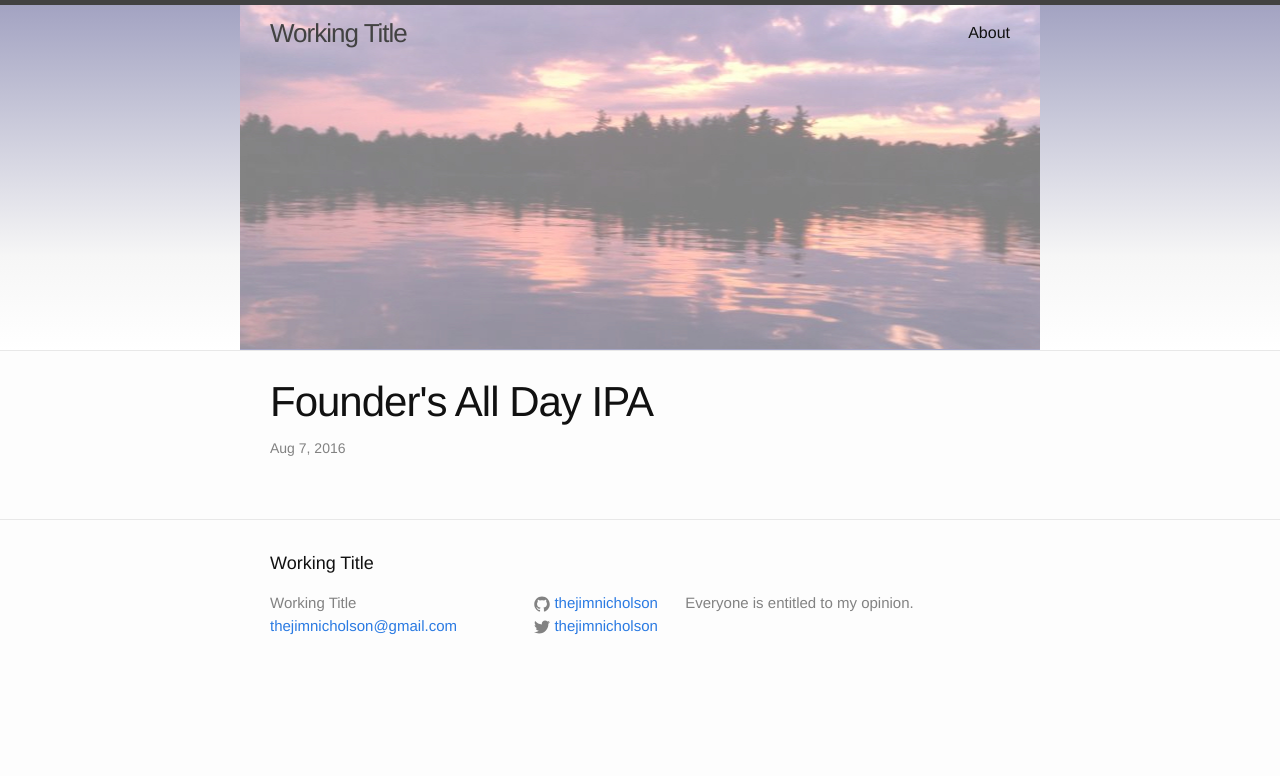
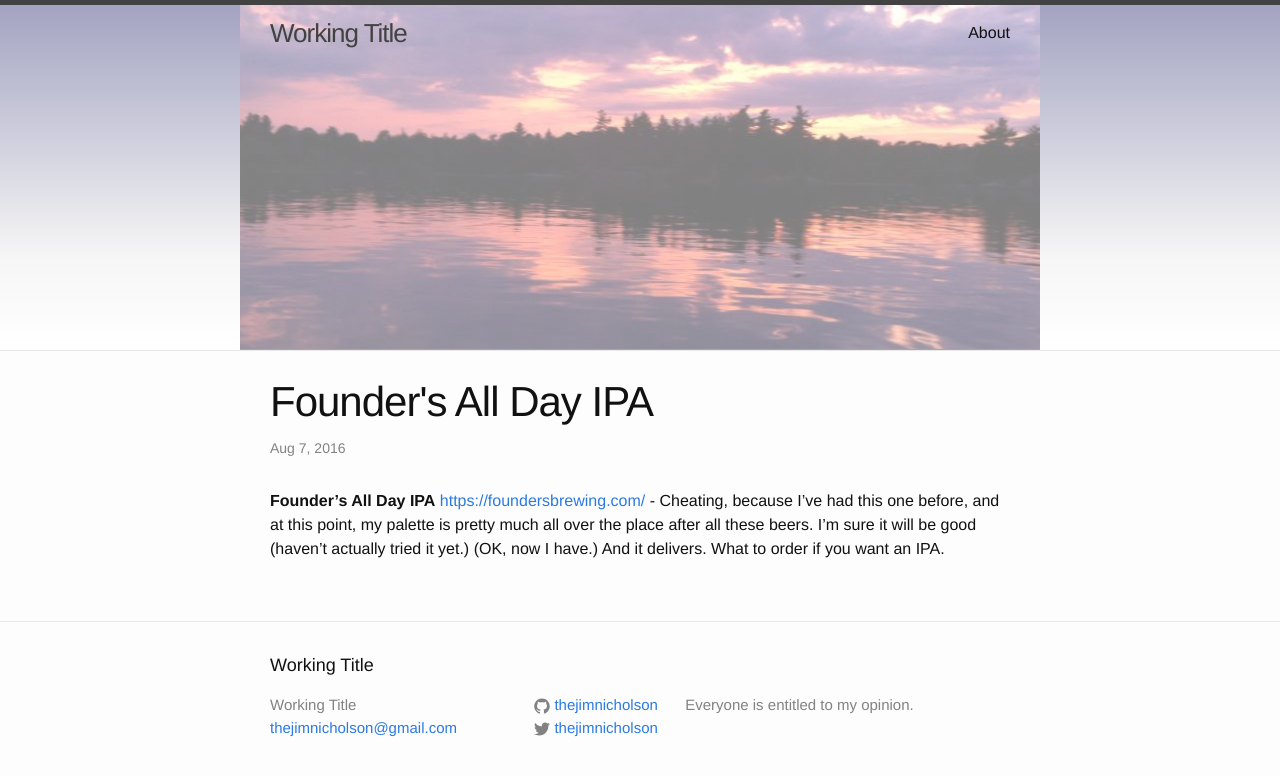
Before and after one commit to thejimnicholson/thejimnicholson.github.io, a Jekyll site: the page built from _posts/2016-08-07-founder-s-all-day-ipa.md, in a window 1280 px wide. Shown: the top 776 px of the page. Built offline with Jekyll 4.4.1, drawn with Linux system fonts in a browser that asks for light colours; Markdown is read by kramdown in place of the engine named in the settings.

Commit message:
- ‘_posts/.#2016-08-07-founder-s-all-day-ipa.md’ / ‘_posts/2016-08-07-founder-s-all-day-ipa.md’

```diff
--- a/_posts/2016-08-07-founder-s-all-day-ipa.md
+++ b/_posts/2016-08-07-founder-s-all-day-ipa.md
@@ -2,3 +2,5 @@
 layout: post
 title: Founder's All Day IPA
 ---
+
+__Founder's All Day IPA__ <https://foundersbrewing.com/> - Cheating, because I've had this one before, and at this point, my palette is pretty much all over the place after all these beers. I'm sure it will be good (haven't actually tried it yet.) (OK, now I have.) And it delivers. What to order if you want an IPA.
```
Also changed, not shown: _posts/.#2016-08-07-founder-s-all-day-ipa.md (deleted, +0 -1 lines).
